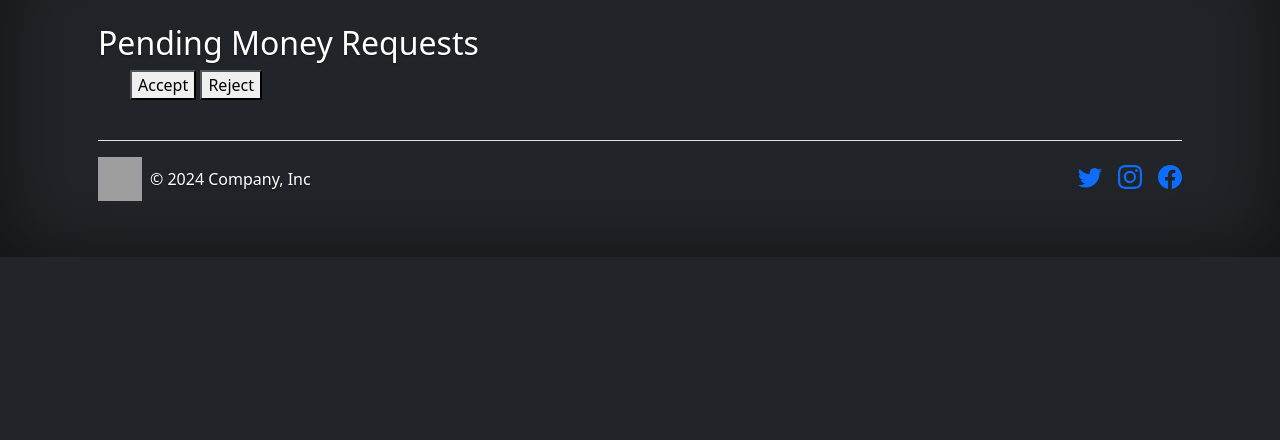
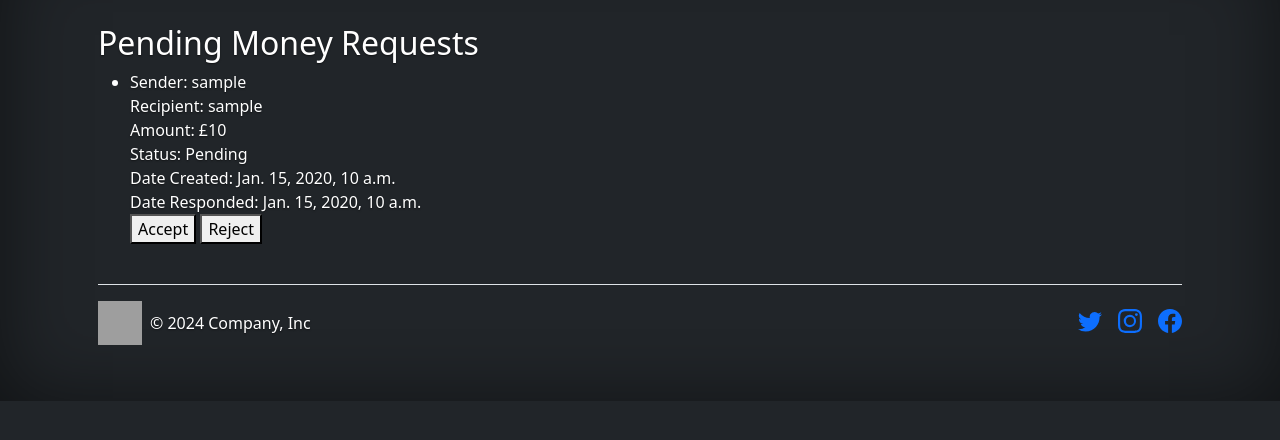
Before and after one commit to D4rkisek/palspay-webapp, a Django app: template templates/members/manage-requests.html in a window 1280 px wide. Shown: the part 60-500 px from the top of the page. Run offline with Django 5.2, Linux system fonts and the light colour scheme; the template is opened without the code that fills it: most values are stand-ins (such as "Sample title", 1, 10 or a date in 2020); some libraries are stand-ins or nearby versions; grey boxes are pictures that could not be loaded.

Commit message:
list all the information about the request in manage-requests.html

```diff
--- a/members/urls.py
+++ b/members/urls.py
@@ -1,4 +1,4 @@
-from django.urls import path, include
+from django.urls import path
 
 from payapp.views import transfer_money, request_money, respond_to_request
 from .views import member_view, manage_requests
@@ -11,5 +11,5 @@ urlpatterns = [
     path('request/', request_money, name='request-money'),
     path('managerequests/', respond_to_request, name='manage-requests'),
     #path('viewrequests/', view_request, name='view-requests'),
-    #path('respond-to-request/<int:money_request_id>/<str:response>/', respond_to_request, name='respond_to_request'),
+
 ]
--- a/templates/members/manage-requests.html
+++ b/templates/members/manage-requests.html
@@ -3,12 +3,22 @@
     <h2>Pending Money Requests</h2>
     <ul>
         {% for request in pending_requests %}
+            <li>
                 <form action="{% url 'manage-requests' %}" method="POST">
                     {% csrf_token %}
                     <input type="hidden" name="money_request_id" value="{{ request.id }}">
+                    <div>Sender: {{ request.sender.user.username }}</div>
+                    <div>Recipient: {{ request.recipient.user.username }}</div>
+                    <div>Amount: £{{ request.amount }}</div>
+                    <div>Status: {% if request.is_accepted %}Accepted{% else %}Pending{% endif %}</div>
+                    <div>Date Created: {{ request.date_created }}</div>
+                    {% if request.date_responded %}
+                        <div>Date Responded: {{ request.date_responded }}</div>
+                    {% endif %}
                     <button type="submit" name="response" value="Accept">Accept</button>
                     <button type="submit" name="response" value="Reject">Reject</button>
                 </form>
+            </li>
         {% endfor %}
     </ul>
 {% endblock %}
```
Also changed, not shown: payapp/views.py (+3 -4 lines), webapps.db. Lines whose indentation alone changed are shown as unchanged.
